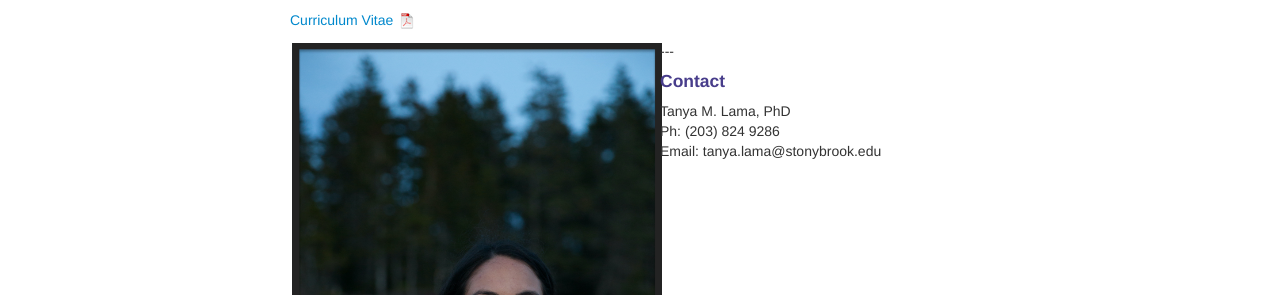
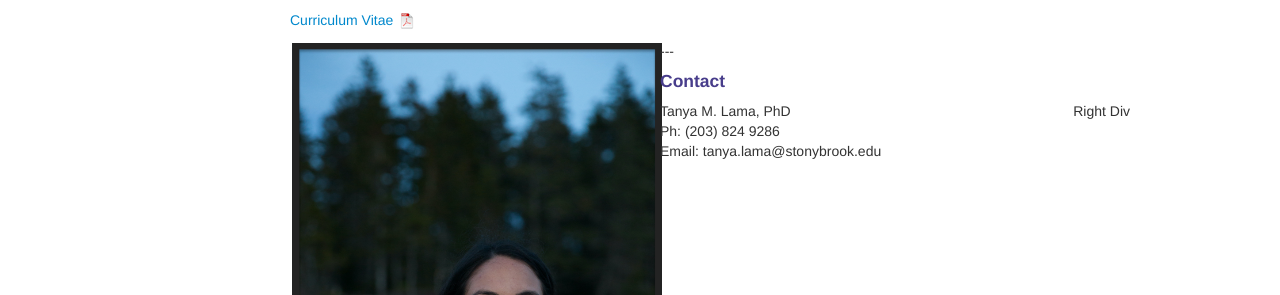
Before and after one commit to tanyalama/tanyalama.github.io, a Jekyll site: the page built from index.md, in a window 1280 px wide. Shown: the part 342-637 px from the top of the page. Built offline with Jekyll 4.4.1, drawn with Linux system fonts in a browser that asks for light colours.

Commit message:
Update index.md

```diff
--- a/index.md
+++ b/index.md
@@ -24,6 +24,7 @@ title="Tanya M. Lama, PhD" alt="Tanya Lama"/></a>
 <h4><a name="Contact"></a>Contact</h4>
     <div class="row-fluid">
         <div class="span5">
+        <div style="float: right;">Right Div</div>
             Tanya M. Lama, PhD<br/>
             Ph: (203) 824 9286<br/>
             Email: tanya.lama@stonybrook.edu<br/>
```
